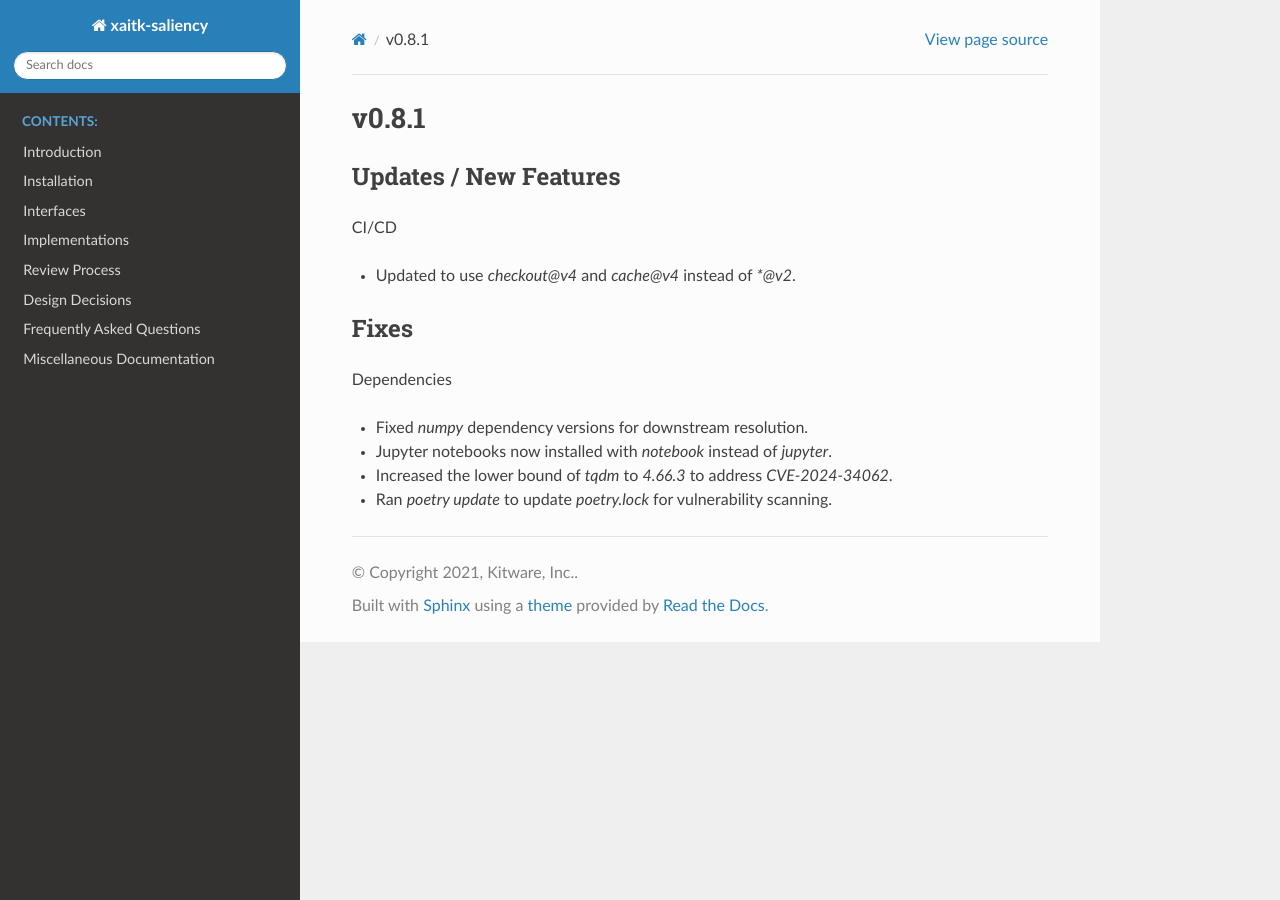
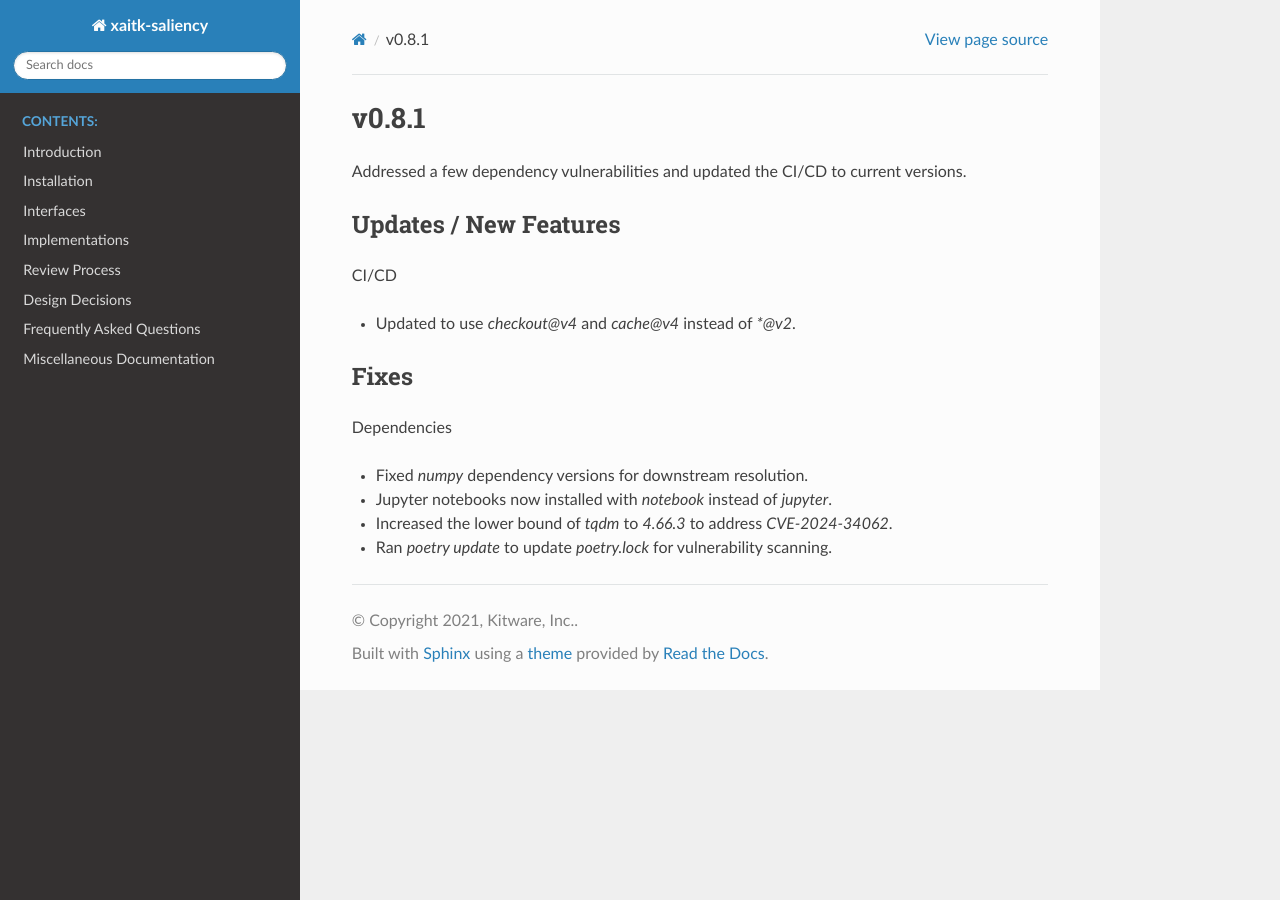
Before and after one commit to XAITK/xaitk-saliency, a Sphinx documentation site: the page built from docs/release_notes/v0.8.1.rst, in a window 1280 px wide. Built offline with Sphinx 7.4.7 and the Read the Docs theme 2.0.0, drawn with Linux system fonts in a browser that asks for light colours; pages that are not in the unit, such as notebooks, are missing from menus.

Commit message:
Updated release notes for v0.8.1.

```diff
--- a/docs/release_notes/v0.8.1.rst
+++ b/docs/release_notes/v0.8.1.rst
@@ -1,5 +1,7 @@
 v0.8.1
 ======
+
+Addressed a few dependency vulnerabilities and updated the CI/CD to current versions.
 
 Updates / New Features
 ----------------------
```
